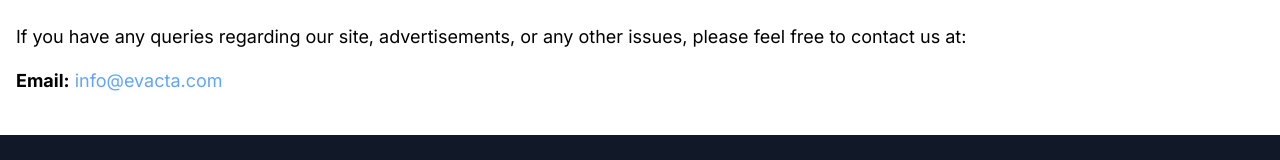
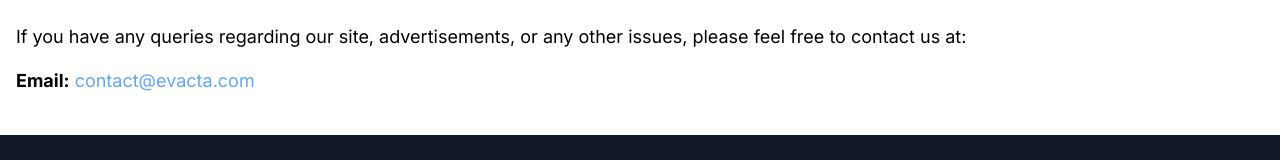
Before and after one commit to itsaniket61/evacta, a Next.js app: page /pages/about in a window 1280 px wide. Shown: the part 745-905 px from the top of the page. Built offline with nearby package versions, Linux system fonts and the light colour scheme.

Commit message:
Updated email address

```diff
--- a/app/pages/about/page.jsx
+++ b/app/pages/about/page.jsx
@@ -55,8 +55,8 @@
       </p>
       <p className='text-lg py-2'>
         <strong>Email:</strong>{' '}
-        <Link href='mailto:info@evacta.com' className='text-blue-400'>
-          info@evacta.com
+        <Link href='mailto:contact@evacta.com' className='text-blue-400'>
+          contact@evacta.com
         </Link>
       </p>
     </div>
--- a/app/pages/contact-us/page.jsx
+++ b/app/pages/contact-us/page.jsx
@@ -26,8 +26,8 @@
       </p>
       <p className='text-lg py-2'>
         <strong>Email:</strong>{' '}
-        <Link href='mailto:info@evacta.com' className='text-blue-400'>
-          info@evacta.com
+        <Link href='mailto:contact@evacta.com' className='text-blue-400'>
+          contact@evacta.com
         </Link>
       </p>
     </div>
--- a/app/pages/disclaimer/page.jsx
+++ b/app/pages/disclaimer/page.jsx
@@ -35,8 +35,8 @@
       </ul>
       <p className='text-lg py-2'>
         Please send this information to:{' '}
-        <Link href='mailto:info@evacta.com' className='text-blue-400'>
-          info@evacta.com
+        <Link href='mailto:contact@evacta.com' className='text-blue-400'>
+          contact@evacta.com
         </Link>
       </p>
       <p className='text-lg py-2'>
@@ -51,8 +51,8 @@
       </p>
       <p className='text-lg py-2'>
         <strong>Email:</strong>{' '}
-        <Link href='mailto:info@evacta.com' className='text-blue-400'>
-          info@evacta.com
+        <Link href='mailto:contact@evacta.com' className='text-blue-400'>
+          contact@evacta.com
         </Link>
       </p>
     </div>
--- a/app/pages/privacy-policy/page.jsx
+++ b/app/pages/privacy-policy/page.jsx
@@ -27,7 +27,7 @@
       <p>
         If you have additional questions or require more information about our
         Privacy Policy, do not hesitate to contact us via email at{' '}
-        <b>info@evacta.com</b>
+        <b>contact@evacta.com</b>
       </p>
 
       <h2 className='text-3xl font-semibold py-4'>Log Files</h2>
```
